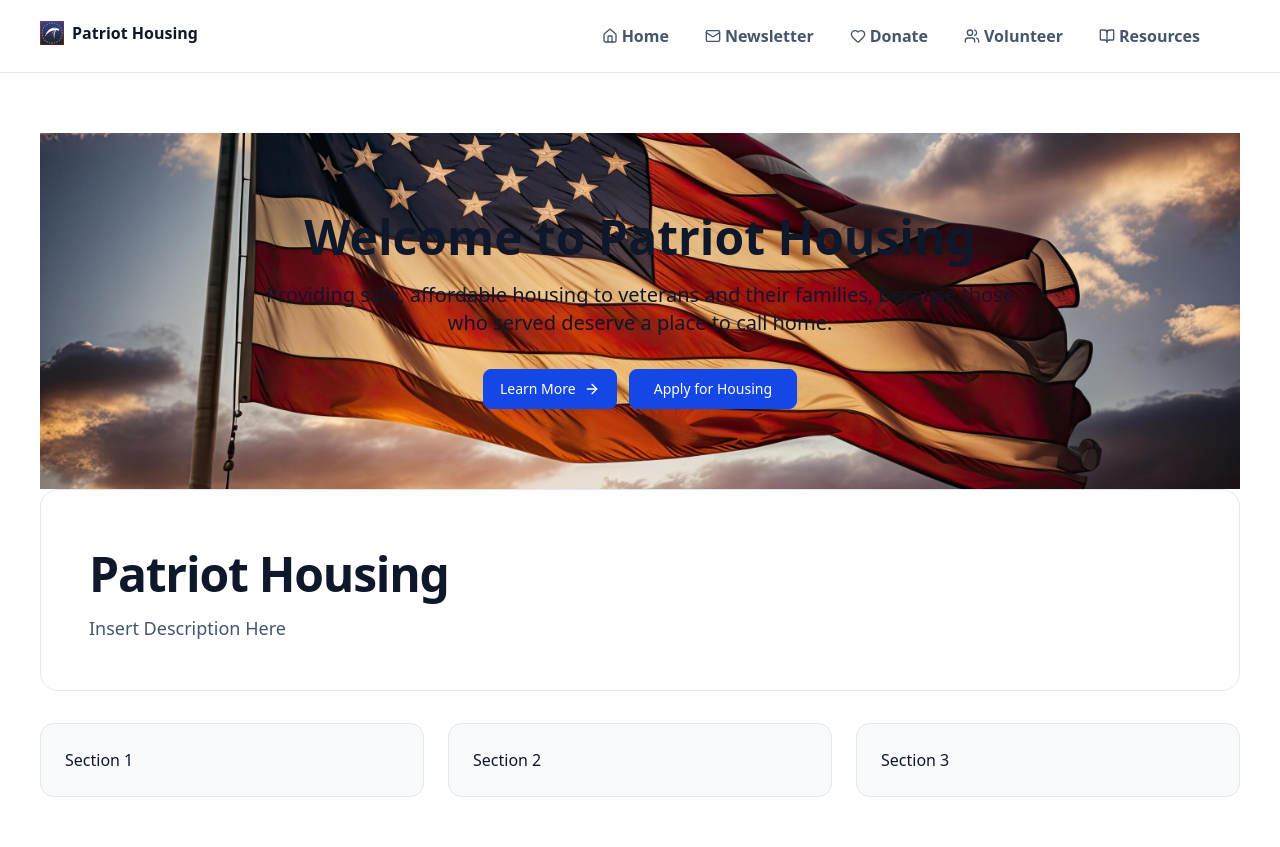
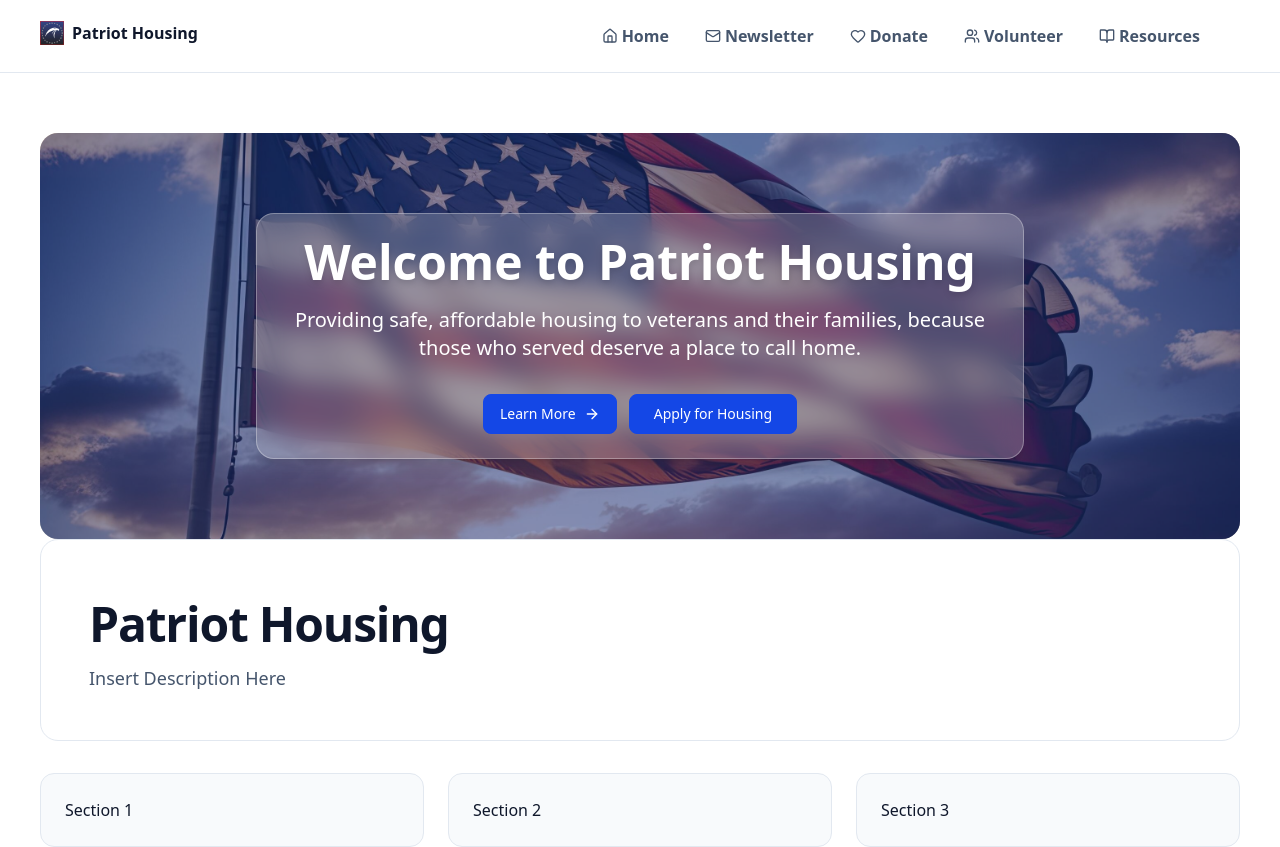
Before and after one commit to ktp-usc/patriot-housing, a Next.js app: page / in a window 1280 px wide. Shown: the top 847 px of the page. Built offline with nearby package versions, Linux system fonts and the light colour scheme.

Commit message:
add tint to bg pic-add bg to text

```diff
--- a/app/page.tsx
+++ b/app/page.tsx
@@ -10,12 +10,18 @@ export default function Home() {
 
       <main className="mx-auto w-full max-w-7xl px-6 py-10 md:px-10 md:py-15">
 
-        <section className="theme-hero px-4 py-20 bg-[url('/images/backgroundImage.jpg')] bg-cover bg-center" >
-          <div className="mx-auto max-w-5xl text-center">
-            <h1 className="text-3xl font-bold md:text-5xl">
+        <section className="relative overflow-hidden px-4 py-20 bg-[url('/images/backgroundImage.jpg')] bg-cover bg-center rounded-2xl drop-shadow-amber-100 ">
+          {/* Overlay (tint) */}
+          <div className="absolute inset-0 bg-blue-900/50"></div>
+
+          <div className="relative z-10 mx-auto max-w-3xl text-center
+                bg-white/20 backdrop-blur-md
+                px-8 py-6 rounded-2xl
+                border border-white/30 shadow-lg">
+            <h1 className="text-3xl text-white font-bold md:text-5xl drop-shadow-md ">
               Welcome to Patriot Housing
             </h1>
-            <p className="theme-hero-copy mx-auto mt-5 max-w-3xl text-lg md:text-xl">
+            <p className="theme-hero-copy mx-auto mt-5 max-w-3xl text-lg md:text-xl text-white">
               Providing safe, affordable housing to veterans and their families, because those who served deserve a place to call home.
             </p>
             <div className="mt-8 flex flex-col justify-center gap-3 sm:flex-row">
```
